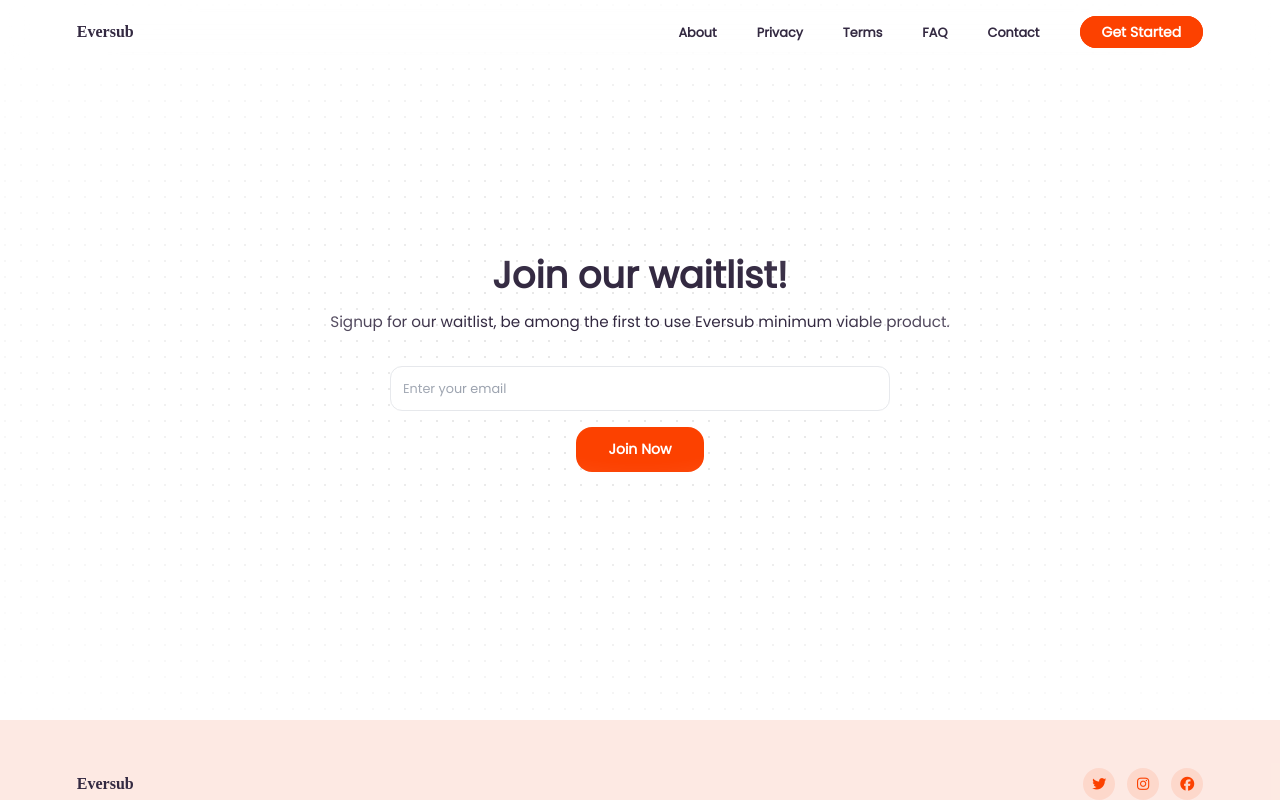
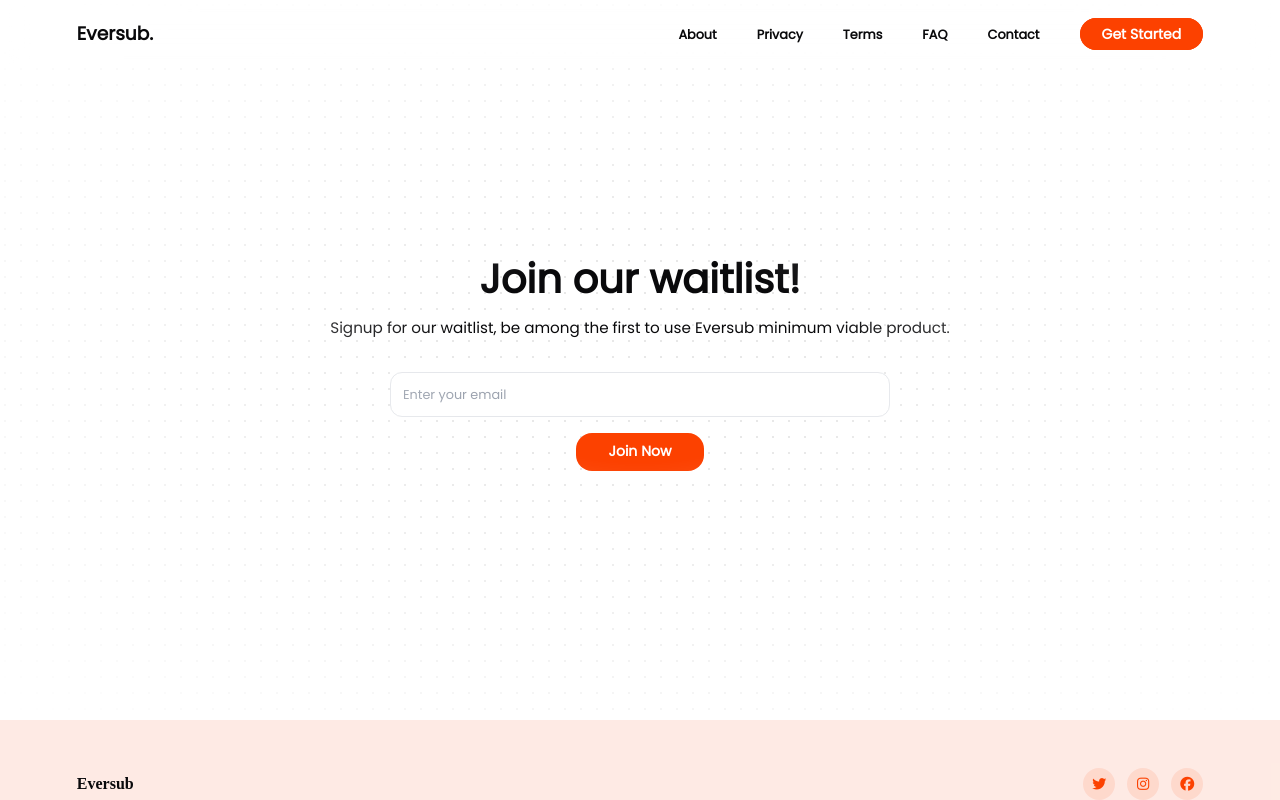
Before and after one commit to TreasureUzoma/Eversub-site, a Next.js app: page / in a window 1280 px wide. Shown: the top 800 px of the page. Built offline with nearby package versions, Linux system fonts and the light colour scheme; a web font is replaced by a local one.

Commit message:
hydration error fix, ui improvrmrnts

```diff
--- a/app/api/sendMessage/route.ts
+++ b/app/api/sendMessage/route.ts
@@ -9,7 +9,7 @@ export async function POST(request: Request) {
   // Check if the request's origin is allowed
   if (origin !== ALLOWED_ORIGIN) {
     return NextResponse.json(
-      { error: "Something went wrong." },
+      { error: "Server Access Denied" },
       { status: 403 }
     );
   }
--- a/app/components/pagesComponets/homeComponents/Waitlist.tsx
+++ b/app/components/pagesComponets/homeComponents/Waitlist.tsx
@@ -1,109 +1,81 @@
 "use client";
-import { useState, FormEvent, useRef } from "react";
+
+import { motion, useInView } from "framer-motion";
+import { useRef, useEffect } from "react";
+import { useJoinWaitlist } from "@/hooks/use-joinWaitlist";
+import { Toaster } from "@/components/ui/toaster";
 import { useToast } from "@/hooks/use-toast";
-import { motion, useInView } from "framer-motion";
 
 const Waitlist: React.FC = () => {
-  const ref = useRef(null);
+  const ref = useRef<HTMLDivElement | null>(null);
   const inView = useInView(ref, { once: true, amount: 0.4 });
-
-  const [email, setEmail] = useState<string>("");
-  const [errorMessage, setErrorMessage] = useState<string>("");
-  const [successMessage, setSuccessMessage] = useState<string>("");
-  const [loading, setLoading] = useState<boolean>(false);
   const { toast } = useToast();
 
-  // Email validation
-  const isValidEmail = (email: string): boolean =>
-    /^[^\s@]+@[^\s@]+\.[^\s@]+$/.test(email);
+  const {
+    handleSubmit,
+    email,
+    setEmail,
+    errorMessage,
+    successMessage,
+    loading,
+    setResponse,
+    setResponseVariant,
+    setJoinResponseMessage,
+    responseVariant,
+    joinResponseMessage,
+    response,
+  } = useJoinWaitlist();
 
-  // Submit form handler
-  const handleSubmit = async (e: FormEvent<HTMLFormElement>): Promise<void> => {
-    e.preventDefault();
-    setErrorMessage("");
-    setSuccessMessage("");
-    setLoading(true);
+  // Toast Effect with proper cleanup
+  useEffect(() => {
+    if (response) {
+      toast({
+        variant: responseVariant as "default" | "destructive" | "success" | null | undefined,
+        title: response,
+        description: joinResponseMessage,
+      });
 
-    if (!isValidEmail(email)) {
-      setErrorMessage("Please enter a valid email address.");
-      setLoading(false);
-      return;
+      // Reset values
+      setResponseVariant("default");
+      setJoinResponseMessage("");
+      setResponse("");
     }
 
-    try {
-      const response = await fetch("/api/sendEmail", {
-        method: "POST",
-        headers: {
-          "Content-Type": "application/json",
-        },
-        body: JSON.stringify({ email }),
-      });
-
-      const data = await response.json();
-
-      if (!response.ok) {
-        if (response.status === 409) {
-          toast({
-            title: "Email already added",
-            variant: "destructive",
-            description: data.error,
-          });
-        } else {
-          toast({
-            title: "Oh no!",
-            description: "An error occurred. Please try again later.",
-            variant: "destructive",
-          });
-        }
-        return;
-      }
-
-      toast({
-        title: "Success",
-        description: "Successfully added to the waitlist!",
-        variant: "success",
-      });
-      setEmail("");
-    } catch (error) {
-      console.log("Fetch error:", error);
-      toast({
-        title: "Oh no!",
-        description: "Something went wrong. Please try again later.",
-        variant: "destructive",
-      });
-    } finally {
-      setLoading(false);
-    }
+    return () => {
+      // Clean up any side-effects
+      setResponseVariant("default");
+      setJoinResponseMessage("");
+      setResponse("");
     };
+  }, [response, toast]);
 
   return (
-    <>
     <div className="h-[45rem] w-full dark:bg-black bg-white dark:bg-dot-white/[0.2] bg-dot-black/[0.2] z-30 relative flex items-center justify-center">
-        {/* Radial gradient for the container to give a faded look */}
+      {/* Radial gradient for the container */}
       <div className="absolute pointer-events-none inset-0 flex items-center justify-center dark:bg-black bg-white [mask-image:radial-gradient(ellipse_at_center,transparent_20%,black)]"></div>
+      <Toaster />
       <div ref={ref} className="my_fixed_width lg:max-w-[750px] text-center">
-          {/* Heading with Animation */}
+        {/* Heading */}
         <motion.h2
           initial="hidden"
           animate={inView ? "visible" : "hidden"}
           variants={headingVariants}
-            className="text-[1.9rem] z-40 font-semibold sm:text-[2.3rem]"
+          className="text-[1.9rem] z-40 font-semibold sm:text-[2.5rem]"
         >
           Join our waitlist!
         </motion.h2>
 
-          {/* Animated Description */}
+        {/* Description */}
         <motion.p
           initial="hidden"
           animate={inView ? "visible" : "hidden"}
           variants={descriptionVariants}
           className="text-[0.95rem] z-40 font-medium my-2 mb-[2rem]"
         >
-            Signup for our waitlist, be among the first to use Eversub minimum
-            viable product.
+          Signup for our waitlist, be among the first to use Eversub minimum viable product.
         </motion.p>
 
-          {/* Form Section */}
+        {/* Form */}
         <form onSubmit={handleSubmit} className="space-y-4">
           <motion.div
             initial="hidden"
@@ -130,9 +102,9 @@ const Waitlist: React.FC = () => {
           <motion.button
             type="submit"
             disabled={loading}
-              className={`py-3 px-8 rounded-2xl z-40 font-semibold text-white text-[0.88rem] ${
-                loading ? "bg-orange-700" : "bg-myRed hover:bg-opacity-50"
-              } transition-colors`}
+            className={`py-2 px-8 rounded-2xl z-40 font-semibold text-white text-[0.88rem] bg-myRed hover:bg-opacity-50 ${
+              loading ? "bg-opacity-50" : ""
+            } `}
             initial="hidden"
             animate={inView ? "visible" : "hidden"}
             variants={buttonVariants}
@@ -142,61 +114,44 @@ const Waitlist: React.FC = () => {
         </form>
       </div>
     </div>
-
-    </>
   );
 };
 
 export default Waitlist;
 
 // Animation Variants
-export const headingVariants = {
+const headingVariants = {
   hidden: { opacity: 0, y: -50 },
   visible: {
     opacity: 1,
     y: 0,
-    transition: {
-      duration: 0.8,
-      ease: [0.83, 0, 0.17, 1],
-    },
+    transition: { duration: 0.8, ease: [0.83, 0, 0.17, 1] },
   },
 };
 
-export const descriptionVariants = {
+const descriptionVariants = {
   hidden: { opacity: 0, y: -30 },
   visible: {
     opacity: 1,
     y: 0,
-    transition: {
-      duration: 0.8,
-      ease: [0.83, 0, 0.17, 1],
-      delay: 0.2,
-    },
+    transition: { duration: 0.8, ease: [0.83, 0, 0.17, 1], delay: 0.2 },
   },
 };
 
-export const inputVariants = {
+const inputVariants = {
   hidden: { opacity: 0, y: -20 },
   visible: {
     opacity: 1,
     y: 0,
-    transition: {
-      duration: 0.8,
-      ease: [0.83, 0, 0.17, 1],
-      delay: 0.4,
-    },
+    transition: { duration: 0.8, ease: [0.83, 0, 0.17, 1], delay: 0.4 },
   },
 };
 
-export const buttonVariants = {
+const buttonVariants = {
   hidden: { opacity: 0, y: -10 },
   visible: {
     opacity: 1,
     y: 0,
-    transition: {
-      duration: 0.8,
-      ease: [0.83, 0, 0.17, 1],
-      delay: 0.6,
-    },
+    transition: { duration: 0.8, ease: [0.83, 0, 0.17, 1], delay: 0.6 },
   },
 };
--- a/app/components/sectionComponents/Nav.tsx
+++ b/app/components/sectionComponents/Nav.tsx
@@ -15,7 +15,7 @@ const Nav = ({ page = "" }) => {
       <nav className="flex items-center justify-between fixed top-0 left-0 right-0 z-50 py-5 bg-transparent bg-opacity-60 backdrop-filter backdrop-blur-md">
         <div className="flex justify-center w-full">
           <div className="flex items-center justify-between my_fixed_width">
-            <Link href="/" className="text-base font-bold font-grotesk">Eversub</Link>
+            <Link href="/" className="text-[1.16rem] font-bold hover:text-black">Eversub.</Link>
             <button onClick={handleNav} className="md:hidden">
               {navOpen ? (
                 <i className="fa fa-times"></i>
@@ -26,7 +26,7 @@ const Nav = ({ page = "" }) => {
             <div className="flex items-center justify-between space-x-7 hidden lg:space-x-10 md:inline-block">
               <Link
                 href="/about"
-                className={`hidden md:inline font-semibold text-[0.8rem] decoration-myRed ${
+                className={`hidden md:inline font-semibold text-[0.8rem] decoration-myRed hover:underline ${
                   page === "about" ? "underline" : ""
                 }`}
               >
@@ -34,7 +34,7 @@ const Nav = ({ page = "" }) => {
               </Link>
               <Link
                 href="/privacy"
-                className={`hidden md:inline font-semibold text-[0.8rem] decoration-myRed ${
+                className={`hidden md:inline font-semibold text-[0.8rem] decoration-myRed hover:underline ${
                   page === "privacy" ? "underline" : ""
                 }`}
               >
@@ -42,7 +42,7 @@ const Nav = ({ page = "" }) => {
               </Link>
               <Link
                 href="/terms"
-                className={`hidden md:inline font-semibold text-[0.8rem] decoration-myRed ${
+                className={`hidden md:inline font-semibold text-[0.8rem] decoration-myRed hover:underline ${
                   page === "terms" ? "underline" : ""
                 }`}
               >
@@ -50,7 +50,7 @@ const Nav = ({ page = "" }) => {
               </Link>
               <Link
                 href="/faq"
-                className={`hidden md:inline font-semibold text-[0.8rem] decoration-myRed ${
+                className={`hidden md:inline font-semibold text-[0.8rem] decoration-myRed hover:underline ${
                   page === "faq" ? "underline" : ""
                 }`}
               >
@@ -58,7 +58,7 @@ const Nav = ({ page = "" }) => {
               </Link>
               <Link
                 href="/contact"
-                className={`hidden md:inline font-semibold text-[0.8rem] decoration-myRed ${
+                className={`hidden md:inline font-semibold text-[0.8rem] decoration-myRed hover:underline ${
                   page === "contact" ? "underline" : ""
                 }`}
               >
@@ -66,7 +66,7 @@ const Nav = ({ page = "" }) => {
               </Link>
               <a
                 href="https://treasuresureuzoma.netlify.app/"
-                className="rounded-3xl ml-2 border border-[2px] border-myRed bg-myRed text-sm font-semibold py-1 px-5 text-white text-[0.8rem]"
+                className="hover:underline rounded-3xl ml-2 border border-[2px] border-myRed bg-myRed text-sm font-semibold py-1 px-5 text-white text-[0.8rem]"
               >
                 Get Started
               </a>
--- a/app/contact/page.tsx
+++ b/app/contact/page.tsx
@@ -156,12 +156,12 @@ const ContactPage = () => {
                   </p>
                 )}
                 <div>
-                  <button className="bg-myRed text-white font-semibold text-[0.9rem] block rounded-xl w-full py-2 mt-3">
+                  <button className="bg-myRed text-white font-semibold text-[0.96rem] block rounded-xl w-full py-2 mt-3 hover:bg-opacity-60">
                     {loading ? "Sending..." : "Send"}
                   </button>
                 </div>
               </form>
-              <div className="bg-red-600 p-5 rounded-2xl text-white flex flex-col gap-y-4 w-full py-7">
+              <div className="bg-myRed p-5 rounded-2xl text-white flex flex-col gap-y-4 w-full py-7 md:py-10">
                 <div>
                   <h2 className="font-semibold text-[1.2rem]">Get In Touch</h2>
                   <p className="text-[0.9rem] mt-1">
--- a/app/globals.css
+++ b/app/globals.css
@@ -8,8 +8,8 @@
 @tailwind utilities;
 
 body {
-  background-color: #fdfdfd;
-  color: #332941;
+  background-color: #fefefe;
+  color: #09090b;
   font-family: Poppins;
 }
 
@@ -19,7 +19,7 @@ body {
 }
 
 ::selection {
-  background-color: rgba(252, 65, 0, 0.3);
+  background-color: rgba(252, 65, 0, 0.1);
 }
 
 @layer base {
--- a/app/layout.tsx
+++ b/app/layout.tsx
@@ -1,7 +1,5 @@
 import type { Metadata } from "next";
 import "./globals.css";
-import { Toaster } from "@/components/ui/toaster";
-
 
 
 export const metadata: Metadata = {
@@ -29,7 +27,7 @@ export default function RootLayout({
     <html lang="en">
       <body>
         {children}
-        <Toaster />
+
       </body>
     </html>
   );
--- /dev/null
+++ b/hooks/use-joinWaitlist.tsx
@@ -0,0 +1,84 @@
+import { useState, FormEvent } from "react";
+
+const useJoinWaitlist = () => {
+
+    const [email, setEmail] = useState<string>("");
+    const [response, setResponse] = useState<string>("");
+    const [joinResponseMessage, setJoinResponseMessage] = useState<string>("");
+    const [responseVariant, setResponseVariant] = useState<"default" | "destructive" | "success" | null | undefined>("default");
+    const [errorMessage, setErrorMessage] = useState<string>("");
+    const [successMessage, setSuccessMessage] = useState<string>("");
+    const [loading, setLoading] = useState<boolean>(false);
+
+    // Email validation
+    const isValidEmail = (email: string): boolean =>
+      /^[^\s@]+@[^\s@]+\.[^\s@]+$/.test(email);
+
+    // Submit form handler
+    const handleSubmit = async (e: FormEvent<HTMLFormElement>): Promise<void> => {
+      e.preventDefault();
+      setErrorMessage("");
+      setSuccessMessage("");
+      setLoading(true);
+
+      if (!isValidEmail(email)) {
+        setErrorMessage("Please enter a valid email address.");
+        setLoading(false);
+        return;
+      }
+
+      try {
+        const response = await fetch("/api/sendEmail", {
+          method: "POST",
+          headers: {
+            "Content-Type": "application/json",
+          },
+          body: JSON.stringify({ email }),
+        });
+
+        const data = await response.json();
+
+        if (!response.ok) {
+          if (response.status === 409) {
+            setResponse("Email already added")
+            setJoinResponseMessage(data.error);
+            setResponseVariant("destructive")
+          } else {
+            setResponse("Oh no!")
+            setJoinResponseMessage("An error occurred. Please try again later.");
+            setResponseVariant("destructive")
+          }
+          return;
+        }
+        setResponse("congrats!")
+        setJoinResponseMessage("You've been successfully added to the waitlist!");
+        setResponseVariant("success")
+
+        setEmail("");
+      } catch (error) {
+        console.log("Fetch error:", error);
+        setResponse("Oh no!")
+        setJoinResponseMessage("Something went wrong. Please try again later.");
+        setResponseVariant("destructive")
+
+      } finally {
+        setLoading(false);
+      }
+    };
+  return {
+    handleSubmit,
+    email,
+    setEmail,
+    errorMessage,
+    successMessage,
+    loading,
+    setResponse,
+    setResponseVariant,
+    setJoinResponseMessage,
+    responseVariant,
+    joinResponseMessage,
+    response,
+  };
+}
+
+export { useJoinWaitlist }
```
Also changed, not shown: app/about/page.tsx (+5 -5 lines), app/privacy/page.tsx (+7 -7 lines), app/terms/page.tsx (+9 -9 lines). Lines whose indentation alone changed are shown as unchanged.
